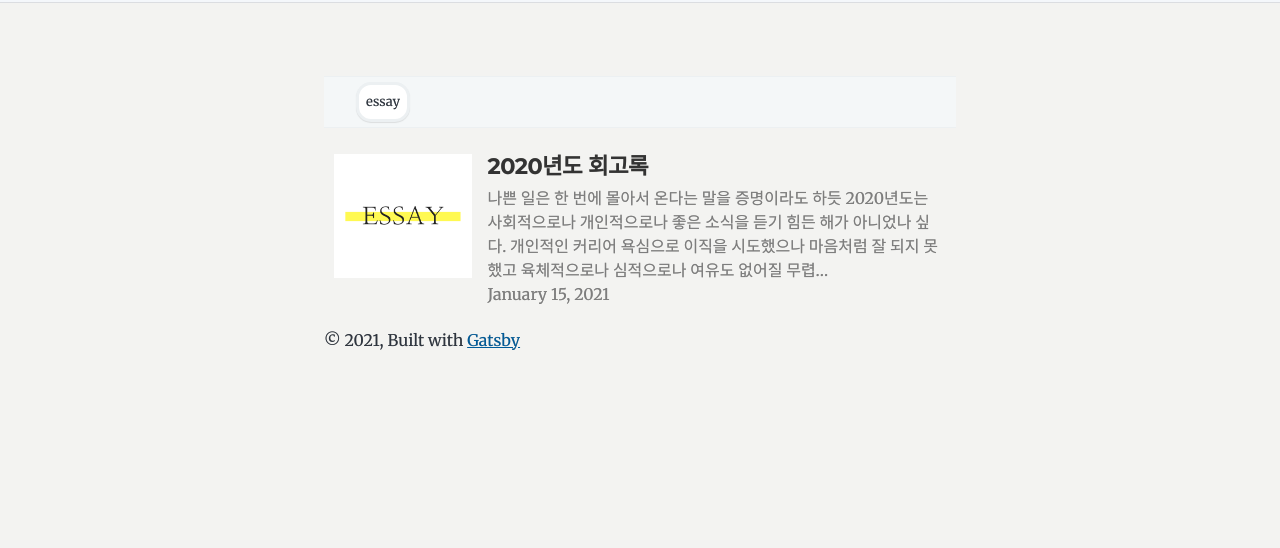
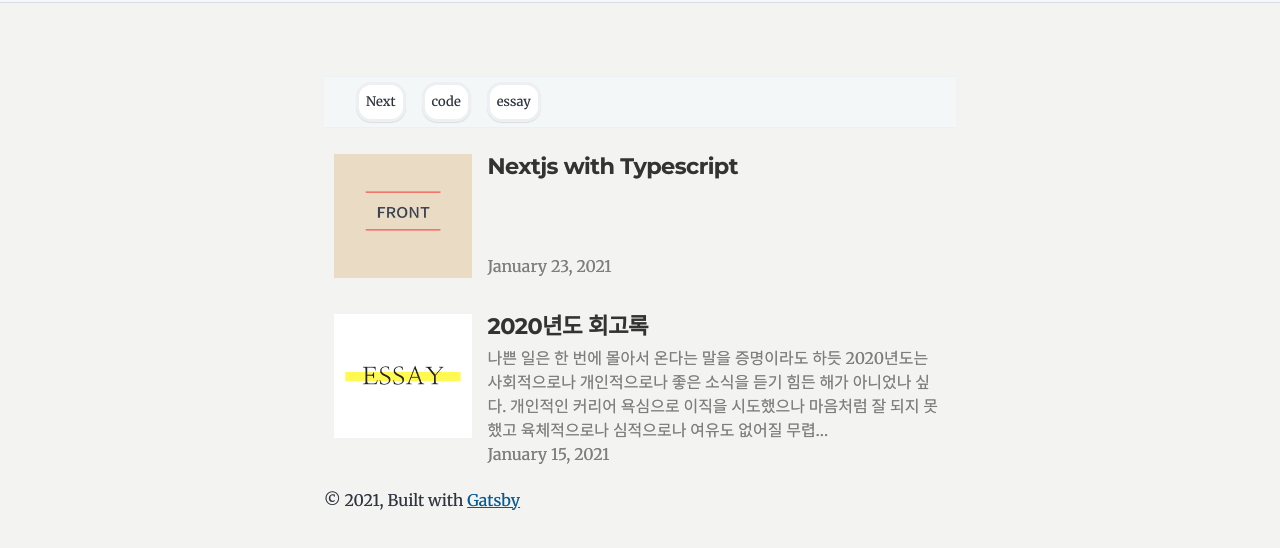
Before and after one commit to nJae94/gatsby-blog-js, a Gatsby site: page /today in a window 1280 px wide. Shown: the part 44-592 px from the top of the page. Built offline with nearby package versions, Linux system fonts and the light colour scheme; Gatsby itself is replaced by a stand-in of ours; some packages are replaced by stand-ins of ours.

Commit message:
태그가 2개 이상일 경우 나누어서 보이도록 수정

```diff
--- a/content/blog/2019essay/index.md
+++ b/content/blog/2019essay/index.md
@@ -3,7 +3,7 @@ title: 2020년도 회고록
 date: "2021-01-15"
 description: 2020년도의 내가 겪었던 이직 후 진행했던 프로젝트의 회고록.
 category: "essay"
-tag: essay
+tags: [essay]
 draft: false
 ---
 
--- /dev/null
+++ b/content/blog/Nest.js 초기 셋팅/index.md
@@ -0,0 +1,8 @@
+---
+title: Nextjs with Typescript
+date: "2021-01-23"
+description: Next.js에 typescript를 적용.
+category: "front"
+tags: [Next, code]
+draft: false
+---
--- a/src/components/tag/Item/item.js
+++ b/src/components/tag/Item/item.js
@@ -1,20 +1,22 @@
-import React, { useCallback, useEffect, useRef } from 'react'
+import React, { useCallback, useEffect, useRef } from "react"
 
-const Item = ({title, scrollToCenter, setTags}) => {
+const Item = ({ title, scrollToCenter, setTags }) => {
+  console.log(title)
 
   const itemRef = useRef(null)
 
   const handleClick = useCallback(() => {
-    scrollToCenter(itemRef);
+    scrollToCenter(itemRef)
     setTags(title)
-  },[itemRef.current])
+  }, [itemRef.current])
 
-
-  return (
-    <div className="item" ref={itemRef} >
-      <div style={{width:'100%'}} onClick={handleClick}>{title}</div>
+  return title.map((t, i) => (
+    <div className="item" ref={itemRef} key={i}>
+      <div style={{ width: "100%" }} onClick={handleClick}>
+        {t}
+      </div>
     </div>
-  )
+  ))
 }
 
 export default Item
--- a/src/pages/algorithm.js
+++ b/src/pages/algorithm.js
@@ -83,7 +83,7 @@ export const pageQuery = graphql`
           title
           description
           category
-          tag
+          tags
         }
       }
     }
--- a/src/pages/index.js
+++ b/src/pages/index.js
@@ -51,7 +51,7 @@ export const pageQuery = graphql`
           title
           description
           category
-          tag
+          tags
         }
       }
     }
--- a/src/pages/today.js
+++ b/src/pages/today.js
@@ -9,6 +9,8 @@ import _ from "lodash"
 
 export default ({ data, location }) => {
   const posts = data.allMarkdownRemark.nodes
+
+  console.log(posts)
 
   const [TIL, setTIL] = useState([])
 
@@ -22,7 +24,7 @@ export default ({ data, location }) => {
             (post.frontmatter.category === "TIL" ||
               post.frontmatter.category === "front" ||
               post.frontmatter.category === "essay") &&
-            post.frontmatter.tag
+            post.frontmatter.tags
         )
       ),
     []
@@ -42,7 +44,7 @@ export default ({ data, location }) => {
               (post.frontmatter.category === "TIL" ||
                 post.frontmatter.category === "front" ||
                 post.frontmatter.category === "essay") &&
-              post.frontmatter.tag === tag
+              post.frontmatter.tags === tag
           )
     )
   }, [posts, tag])
@@ -90,7 +92,7 @@ export const pageQuery = graphql`
           title
           description
           category
-          tag
+          tags
         }
       }
     }
```
Also changed, not shown: src/components/tag/index.js (+11 -6 lines).
